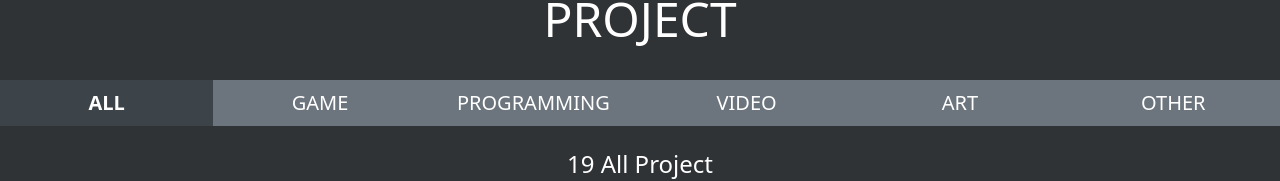
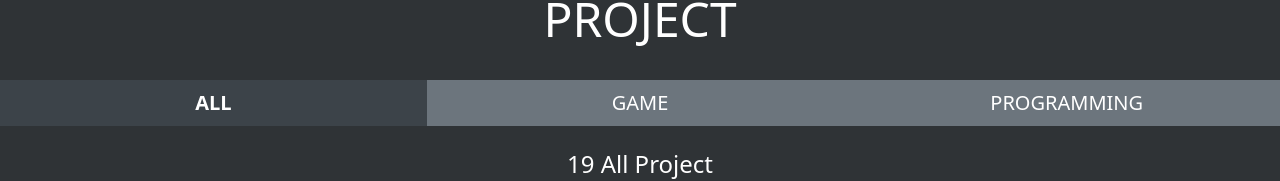
Before and after one commit to Kudoshi/kudoshi.github.io, a React (Create React App) app: page /Kudoshi-website/project in a window 1280 px wide. Shown: the part 118-299 px from the top of the page. Built offline with nearby package versions, Linux system fonts and the light colour scheme.

Commit message:
fix: removed video,art and other tab from project listings

```diff
--- a/src/pages/Project.js
+++ b/src/pages/Project.js
@@ -102,9 +102,9 @@ export default function Project({filter}){
                     <div onClick={ProjectFilterAll} className={ProjectTypeClass("ALL")} >ALL</div>
                     <div onClick={ProjectFilterGame} className={ProjectTypeClass("GAME")}>GAME</div>
                     <div onClick={ProjectFilterProgramming} className={ProjectTypeClass("PROGRAMMING")}>PROGRAMMING</div>
-                    <div onClick={ProjectFilterVideo} className={ProjectTypeClass("VIDEO")}>VIDEO</div>
+                    {/* <div onClick={ProjectFilterVideo} className={ProjectTypeClass("VIDEO")}>VIDEO</div>
                     <div onClick={ProjectFilterArt} className={ProjectTypeClass("ART")}>ART</div>
-                    <div onClick={ProjectFilterOther} className={ProjectTypeClass("OTHER")}>OTHER</div>
+                    <div onClick={ProjectFilterOther} className={ProjectTypeClass("OTHER")}>OTHER</div> */}
 
                 </div>
             </div>
```
